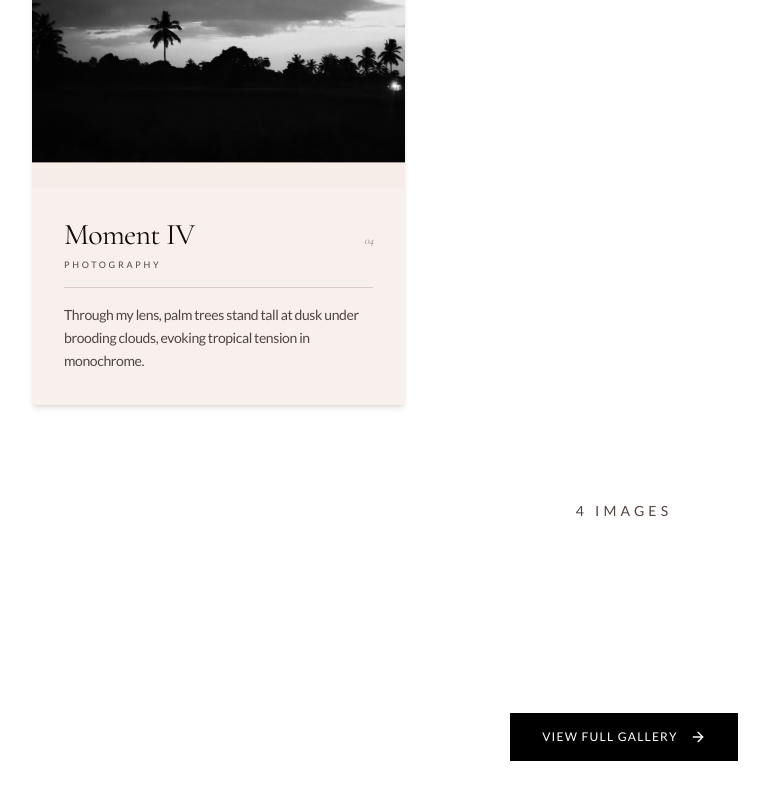
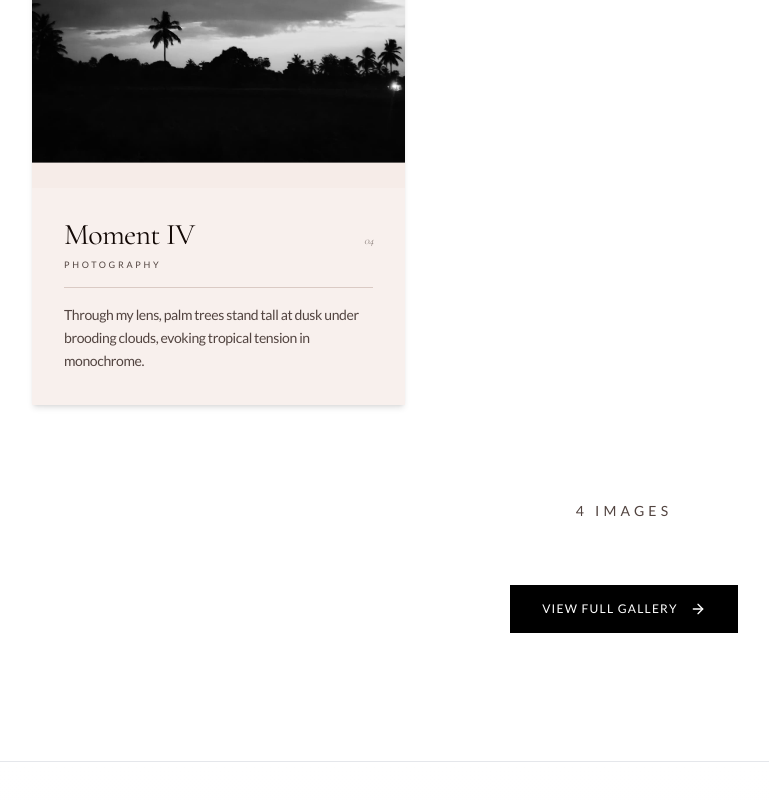
Before and after one commit to bhaskar2004/telos-photography-portfolio, a Next.js app: page / in a window 1280 px wide. Shown: the part 1909-2709 px from the top of the page, without its empty margins (16-785 px from the left). Built offline with nearby package versions, Linux system fonts and the light colour scheme.

Commit message:
fix: refactor view full gallery button to resolve hydration error

```diff
--- a/app/page.tsx
+++ b/app/page.tsx
@@ -314,18 +314,7 @@ export default function Home() {
       </section>
 
       {/* Gallery Section */}
-      <div id="work">
-        <Gallery detailed limit={4} />
-        <div className="flex justify-center mt-12 md:mt-16 pb-12">
-          <Link
-            href="/gallery"
-            className="inline-flex items-center gap-3 px-8 py-4 bg-black text-white text-xs tracking-widest uppercase hover:bg-gray-900 transition-all hover:gap-4 group focus:outline-none focus-visible:ring-2 focus-visible:ring-black focus-visible:ring-offset-4"
-          >
-            View Full Gallery
-            <ArrowRight className="w-4 h-4 group-hover:translate-x-1 transition-transform" aria-hidden="true" />
-          </Link>
-        </div>
-      </div>
+      <Gallery detailed limit={4} />
 
       {/* Enhanced About Section */}
       <section
--- a/components/gallery.tsx
+++ b/components/gallery.tsx
@@ -1,9 +1,10 @@
 "use client"
 
 import Image from "next/image"
+import Link from "next/link"
 import { motion, useScroll, useTransform, AnimatePresence } from "framer-motion"
 import { useRef, useState, useEffect } from "react"
-import { X, ZoomIn, ChevronLeft, ChevronRight } from "lucide-react"
+import { X, ZoomIn, ChevronLeft, ChevronRight, ArrowRight } from "lucide-react"
 
 const photos = [
   {
@@ -228,6 +229,18 @@ export function Gallery({ detailed = false, limit }: { detailed?: boolean; limit
         >
           {displayedPhotos.length} {displayedPhotos.length === 1 ? 'Image' : 'Images'}
         </motion.div>
+
+        {limit && (
+          <div className="flex justify-center mt-12 md:mt-16">
+            <Link
+              href="/gallery"
+              className="inline-flex items-center gap-3 px-8 py-4 bg-black text-white text-xs tracking-widest uppercase hover:bg-gray-900 transition-all hover:gap-4 group focus:outline-none focus-visible:ring-2 focus-visible:ring-black focus-visible:ring-offset-4"
+            >
+              View Full Gallery
+              <ArrowRight className="w-4 h-4 group-hover:translate-x-1 transition-transform" aria-hidden="true" />
+            </Link>
+          </div>
+        )}
       </section>
 
       {/* Lightbox */}
```
